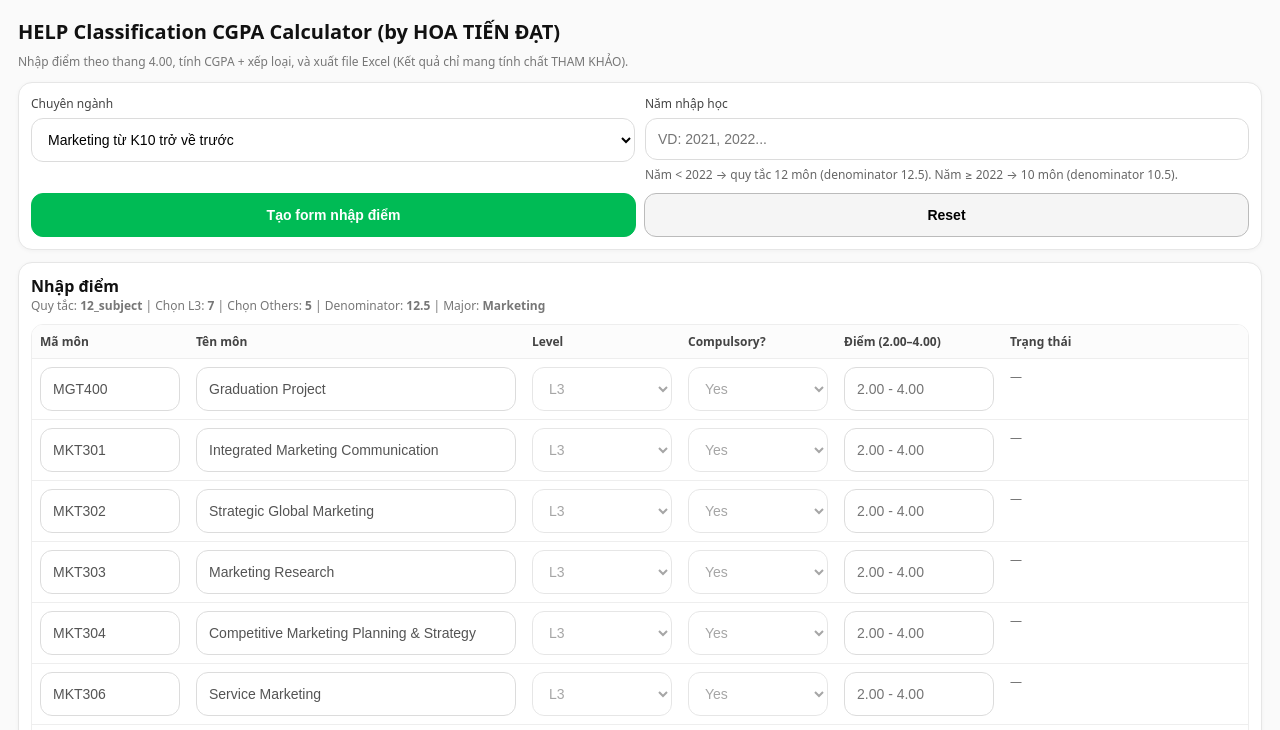
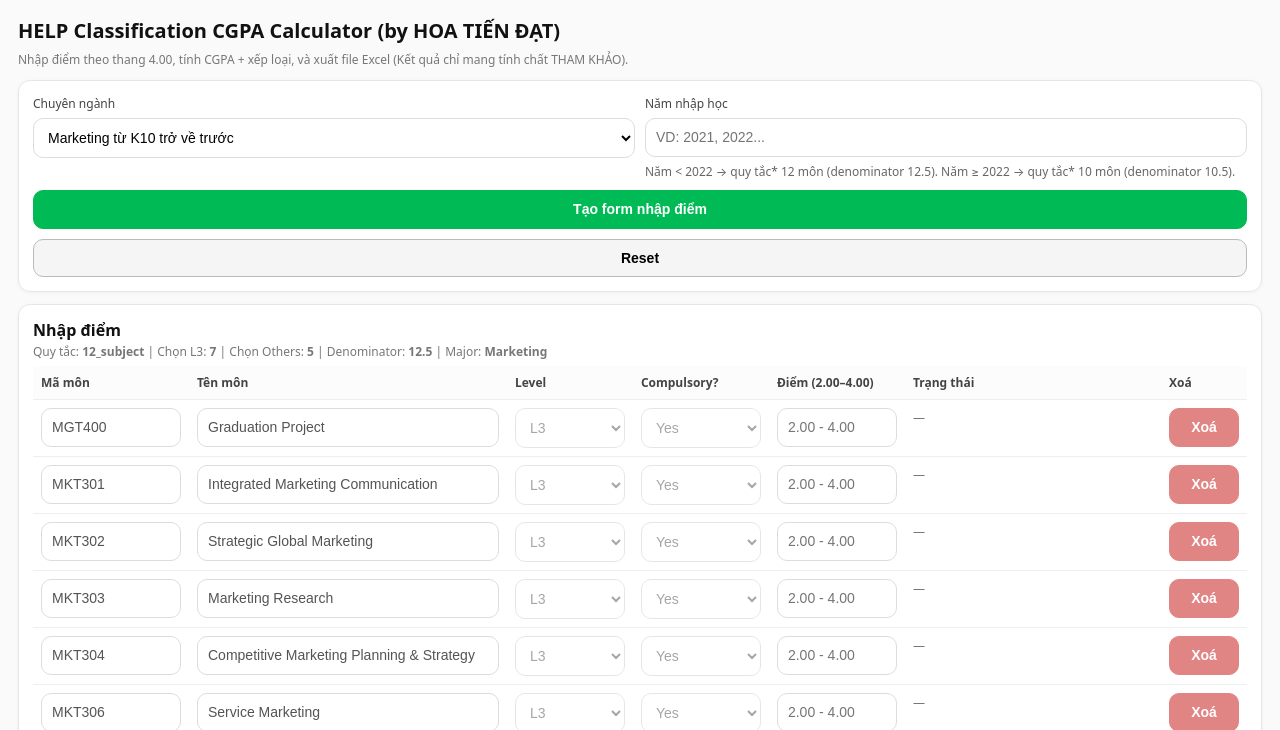
Before and after one commit to HoaTienDat/HELP-CGPA-Calculator, a plain HTML site: page index.html in a window 1280 px wide. Both pictures are taken after a click on the button "Tạo form nhập điểm". Shown: the top 730 px of the page. Drawn offline with Linux system fonts and the light colour scheme.

Commit message:
Add files via upload

```diff
--- a/index.html
+++ b/index.html
@@ -13,85 +13,191 @@
 </script>
 
   <style>
-    :root { font-family: system-ui, -apple-system, Segoe UI, Roboto, Arial, sans-serif; }
-    body { margin: 18px; background: #fafafa; color: #111; }
-    h1 { margin: 0 0 8px; font-size: 20px; }
-    .card { background: #fff; border: 1px solid #e6e6e6; border-radius: 12px; padding: 14px; margin: 12px 0; box-shadow: 0 1px 4px rgba(0,0,0,.04); }
-    .row { display: grid; grid-template-columns: 1fr 1fr; gap: 10px; }
-    label { font-size: 12px; color: #444; display: block; margin-bottom: 6px; }
-    input, select, button {
-      width: 100%; padding: 10px; border: 1px solid #dcdcdc; border-radius: 10px; background: #fff;
-      font-size: 14px; box-sizing: border-box;
+  :root{
+    --bg:#fafafa;
+    --card:#fff;
+    --text:#111;
+    --muted:#777;
+    --border:#e6e6e6;
+    --border-2:#dcdcdc;
+    --shadow:0 1px 4px rgba(0,0,0,.04);
+    --r:12px;
+    --space-1:4px;
+    --space-2:8px;
+    --space-3:12px;
+    --space-4:16px;
+    font-family: system-ui, -apple-system, Segoe UI, Roboto, Arial, sans-serif;
+    color-scheme: light;
   }
-    button { cursor: pointer; font-weight: 600; }
-    button.primary { border-color: #0b5; background: #0b5; color: #fff; }
-    button.secondary { border-color: #bbb; background: #f5f5f5; }
-    button.danger { border-color: #c33; background: #c33; color: #fff; }
-    button:disabled { opacity: .6; cursor: not-allowed; }
-    .hint { font-size: 12px; color: #666; margin-top: 6px; }
-    .muted { color: #777; font-size: 12px; }
-    table { width: 100%; border-collapse: collapse; }
-    th, td { border-bottom: 1px solid #eee; text-align: left; padding: 8px; font-size: 13px; vertical-align: top; }
-    th { font-size: 12px; color: #444; background: #fcfcfc; position: sticky; top: 0; }
-    .pill { display: inline-block; padding: 2px 8px; border-radius: 999px; font-size: 12px; }
-    .ok { background: #e6fff0; color: #084; border: 1px solid #bdf0cf; }
-    .warn { background: #fff8e6; color: #8a5a00; border: 1px solid #f1ddaa; }
-    .actions { display: flex; gap: 10px; flex-wrap: wrap; }
-    .split { display:flex; gap: 10px; flex-wrap: wrap; align-items:center; }
-    .split > * { flex: 1 1 240px; }
-    .error { color: #b00; font-size: 12px; margin-top: 6px; }
-    .success { color: #085; font-size: 12px; margin-top: 6px; }
-    .small { font-size: 12px; }
 
-    /* ===== Mobile-first layout overrides (2026-03) ===== */
-    body { margin: 12px; }
-    .card { padding: 12px; border-radius: 14px; }
-    .row { grid-template-columns: 1fr; }
-    .split { flex-direction: column; align-items: stretch; }
-    .actions { gap: 8px; }
-    input, select, button { padding: 12px; border-radius: 12px; }
-    button { min-height: 44px; }
+  /* Layout (mobile-first) */
+  body{
+    margin: 12px;
+    background: var(--bg);
+    color: var(--text);
+  }
+  h1{
+    margin: 0 0 var(--space-2);
+    font-size: 20px;
+    line-height: 1.25;
+  }
 
-    /* Table: keep fields readable on phone by allowing horizontal scroll */
+  .card{
+    background: var(--card);
+    border: 1px solid var(--border);
+    border-radius: var(--r);
+    padding: 12px;
+    margin: 10px 0;
+    box-shadow: var(--shadow);
+  }
+
+  .row{
+    display: grid;
+    grid-template-columns: 1fr;
+    gap: 10px;
+  }
+
+  label{
+    font-size: 12px;
+    color:#444;
+    display:block;
+    margin-bottom: 6px;
+  }
+
+  /* Inputs: mobile-friendly (avoid iOS zoom by >=16px) */
+  input, select, button{
+    width:100%;
+    padding: 10px;
+    border:1px solid var(--border-2);
+    border-radius: 10px;
+    background:#fff;
+    font-size:16px;
+    line-height: 1.2;
+    box-sizing:border-box;
+  }
+
+  button{
+    cursor:pointer;
+    font-weight:600;
+    -webkit-tap-highlight-color: transparent;
+  }
+  button.primary{ border-color:#0b5; background:#0b5; color:#fff; }
+  button.secondary{ border-color:#bbb; background:#f5f5f5; }
+  button.danger{ border-color:#c33; background:#c33; color:#fff; }
+  button:disabled{ opacity:.6; cursor:not-allowed; }
+
+  .hint{ font-size:12px; color:#666; margin-top:6px; }
+  .muted{ color: var(--muted); font-size:12px; }
+  .small{ font-size:12px; }
+
+  /* Actions */
+  .actions{
+    display:flex;
+    gap: 10px;
+    flex-wrap: wrap;
+  }
+  .actions > button{
+    flex: 1 1 220px; /* wrap nicely on mobile */
+  }
+
+  /* Header block above table */
+  .split{
+    display:flex;
+    gap: 6px;
+    flex-wrap: wrap;
+    align-items:flex-start;
+    margin-bottom: 4px; /* reduce whitespace before table */
+  }
+  .split > *{ flex: 1 1 240px; }
+  .split strong{
+    display:block;
+    margin-bottom: 2px;
+  }
+  #ruleInfo{ margin-top: 2px; }
+
+  /* Table container: keep inputs readable, allow horizontal scroll */
   .table-wrapper{
-      margin-top:10px;
+    margin-top: 4px;
+    overflow-x: auto;
+    overflow-y: auto;
     max-height: 420px;
-      overflow-y: auto;
-      overflow-x: auto;
     -webkit-overflow-scrolling: touch;
-      border: 1px solid #eee;
-      border-radius: 12px;
-      background: #fff;
+  }
+
+  table{
+    width:100%;
+    border-collapse: collapse;
   }
 
   #courseTable{
-      width: 100%;
-      min-width: 980px; /* prevents columns from collapsing on mobile */
-      border-collapse: collapse;
+    min-width: 980px; /* keep columns readable on phones; scroll horizontally */
   }
 
-    #courseTable th, #courseTable td { white-space: nowrap; }
-    #courseTable td:nth-child(2), #courseTable th:nth-child(2) { white-space: normal; min-width: 320px; } /* course name */
-    #courseTable td:nth-child(1), #courseTable th:nth-child(1) { min-width: 140px; } /* code */
-    #courseTable td:nth-child(5), #courseTable th:nth-child(5) { min-width: 150px; } /* grade */
-    #courseTable input, #courseTable select{
-      min-width: 140px;
-      height: 44px;           /* better touch target */
-      font-size: 16px;        /* prevents iOS zoom on focus */
+  th, td{
+    border-bottom: 1px solid #eee;
+    text-align:left;
+    padding: 8px;
+    font-size: 13px;
+    vertical-align: top;
+    white-space: nowrap; /* avoid squishing headings */
+  }
+  td{ white-space: normal; } /* allow content wrap in cells if needed */
+
+  th{
+    font-size: 12px;
+    color:#444;
+    background:#fcfcfc;
+    position: sticky;
+    top: 0;
+    z-index: 2;
   }
 
-    /* Make long buttons not cramped on phone */
-    .actions > button { flex: 1 1 180px; }
+  /* Inputs inside table: keep width stable */
+  #courseTable input,
+  #courseTable select{
+    min-width: 120px;
+    font-size: 16px;
+  }
+
+  /* Pills */
+  .pill{
+    display:inline-block;
+    padding: 2px 8px;
+    border-radius: 999px;
+    font-size: 12px;
+    line-height: 1.3;
+    white-space: nowrap;
+  }
+  .ok{ background:#e6fff0; color:#084; border:1px solid #bdf0cf; }
+  .no{ background:#fff0f0; color:#900; border:1px solid #f3bcbc; }
+  .warn{ background:#fff8e6; color:#8a5a00; border:1px solid #f1ddaa; }
+
+  .error{ color:#b00; font-size:12px; margin-top:6px; }
+  .success{ color:#085; font-size:12px; margin-top:6px; }
+
+  /* Footer/source note */
+  footer{
+    margin-top: 14px;
+    padding: 12px;
+    border-top: 1px solid var(--border);
+    background: #f5f5f5;
+    color: #777;
+    font-size: 12px;
+    border-radius: var(--r);
+  }
+  footer a{ color: inherit; text-decoration: underline; }
 
   /* Desktop enhancements */
   @media (min-width: 900px){
-      body { margin: 18px; }
-      .row { grid-template-columns: 1fr 1fr; }
-      .split { flex-direction: row; align-items: center; }
+    body{ margin: 18px; }
+    .card{ padding: 14px; margin: 12px 0; }
+    .row{ grid-template-columns: 1fr 1fr; }
+    .split{ flex-direction: row; align-items: center; gap: 10px; margin-bottom: 6px; }
+    input, select, button{ font-size:14px; }
+    #courseTable input, #courseTable select{ font-size:14px; min-width: 110px; }
     #courseTable{ min-width: 900px; }
-      #courseTable input, #courseTable select{ font-size: 14px; }
+    .actions > button{ flex: 0 0 auto; }
   }
-
   </style>
 </head>
 
@@ -111,7 +217,7 @@
       <div>
         <label>Năm nhập học</label>
         <input id="intakeYear" type="number" placeholder="VD: 2021, 2022..." min="1900" max="2100" />
-        <div class="hint">Năm &lt; 2022 → quy tắc 12 môn (denominator 12.5). Năm ≥ 2022 → 10 môn (denominator 10.5).</div>
+        <div class="hint">Năm &lt; 2022 → quy tắc* 12 môn (denominator 12.5). Năm ≥ 2022 → quy tắc* 10 môn (denominator 10.5).</div>
       </div>
     </div>
 
@@ -746,7 +852,7 @@
 
 <footer style="margin-top:60px;padding:30px 20px;background:#f5f5f5;border-top:1px solid #e0e0e0;font-size:12px;color:#777;line-height:1.6;">
 <div style="max-width:900px;margin:auto;">
-<b>Classification Rules</b><br><br>
+<b>(*)Classification Rules</b><br><br>
 
 (i) The classification will be based on a fixed system, on a total of 12 subjects, taken as follows:<br>
 - The best 7 Third Year subjects which must include:<br>
```
Lines whose indentation alone changed are shown as unchanged.
